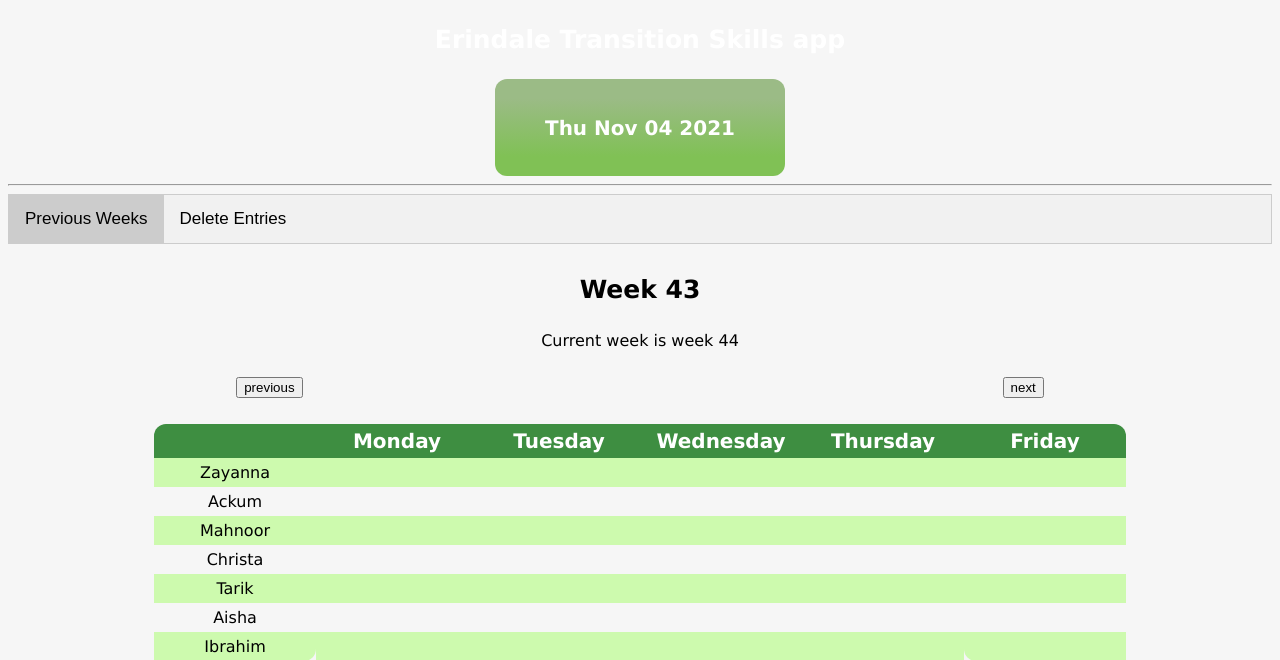
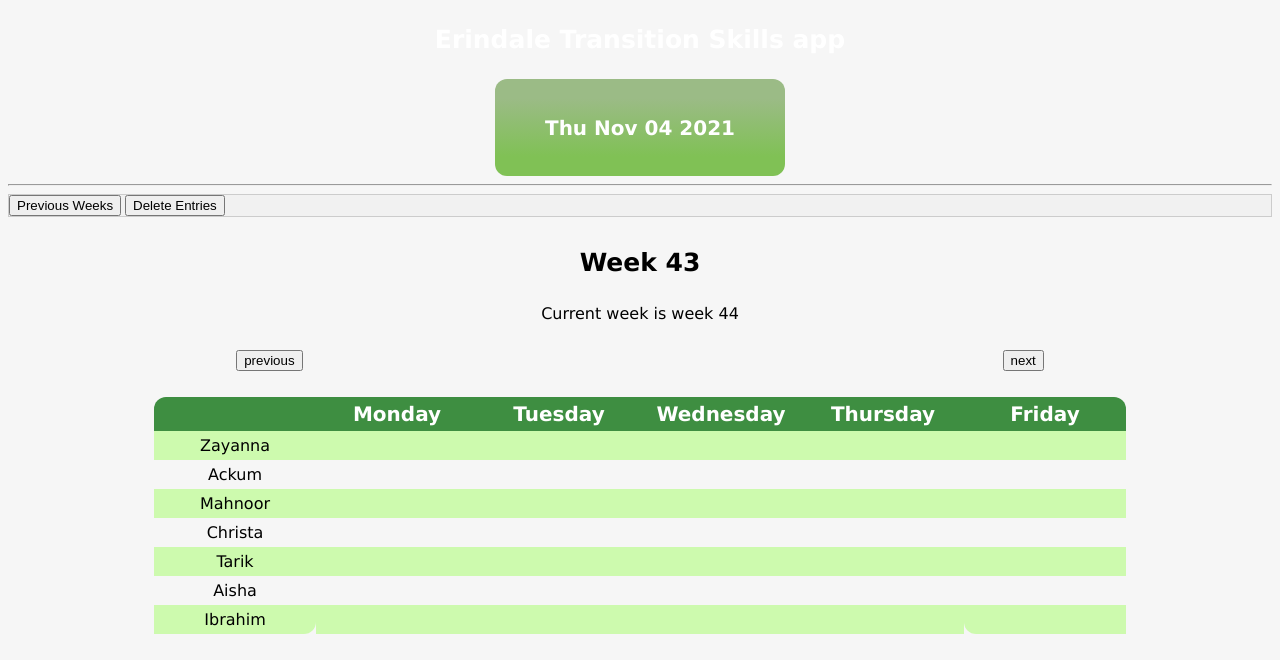
Before and after one commit to fran-fernan/Innovative-Endeavours-Task-Tracker, a PHP site: page /admin.php in a window 1280 px wide. Shown: the top 660 px of the page. Run offline with PHP 8.4, Linux system fonts and the light colour scheme; the visitor is signed in with stand-in values (Sample User, id 1); data that the repository does not hold is empty.

Commit message:
button11

```diff
--- a/css/style.css
+++ b/css/style.css
@@ -85,28 +85,6 @@ p {
   overflow: hidden;
   border: 1px solid #ccc;
   background-color: #f1f1f1;
-}
-
-/* Style the buttons inside the tab */
-.tab button {
-  background-color: inherit;
-  float: left;
-  border: none;
-  outline: none;
-  cursor: pointer;
-  padding: 14px 16px;
-  transition: 0.3s;
-  font-size: 17px;
-}
-
-/* Change background color of buttons on hover */
-.tab button:hover {
-  background-color: #ddd;
-}
-
-/* Create an active/current tablink class */
-.tab button.active {
-  background-color: #ccc;
 }
 
 /* Style the tab content */
```
